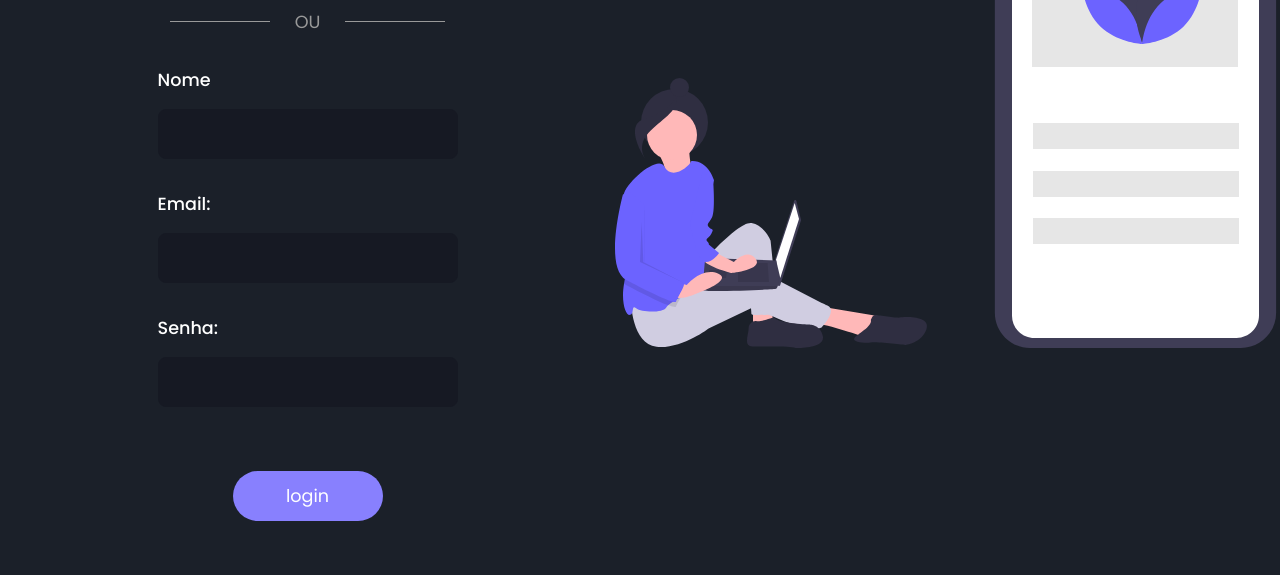
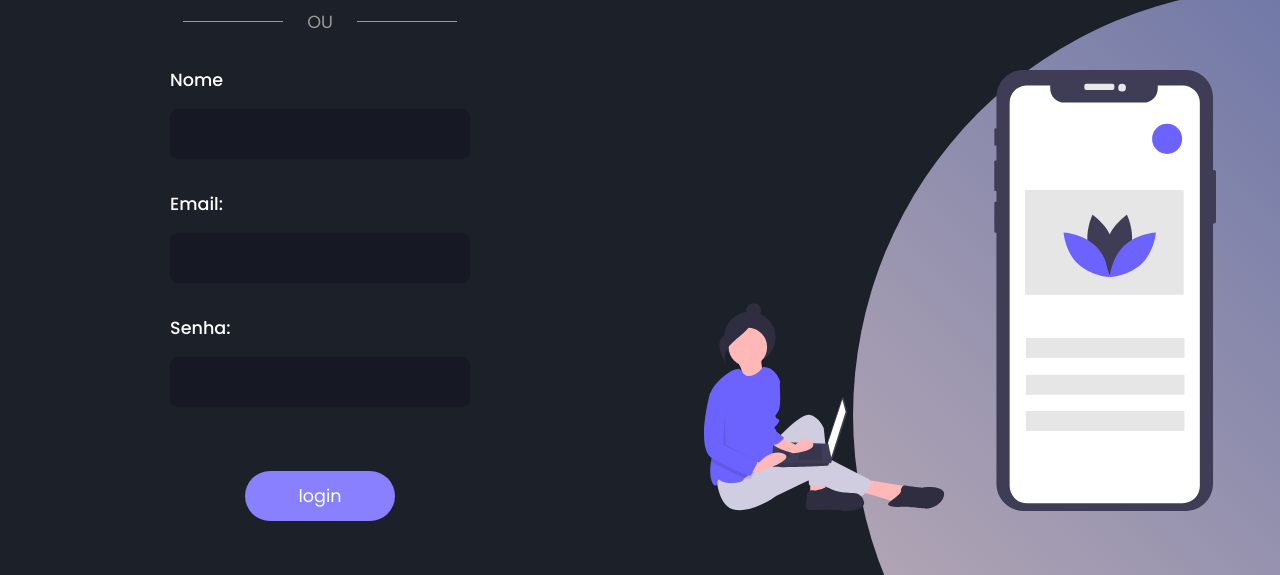
Before and after one commit to NadLuz/LayoutsResponsivos, a plain HTML site: page TelaLogin/index.html in a window 1280 px wide. Shown: the part 225-800 px from the top of the page. Drawn offline with Linux system fonts and the light colour scheme.

Commit message:
Update style.css

```diff
--- a/TelaLogin/style.css
+++ b/TelaLogin/style.css
@@ -127,3 +127,28 @@ main form input[type="submit"]{
 main form input[type="submit"]:hover{
     background: #5d57af;
 }
+
+/* Edição da imagem lateral */
+section.imagem{
+    width: 50vw;
+    display: flex;
+    align-items: flex-end;
+    justify-content: flex-end;
+    padding: 4rem;
+}
+
+section.imagem img{
+    width: 100%;
+}
+
+/* Criar o círculo atrás da imagem */
+section.imagem .circle{
+    position: absolute;
+    height: 100%;
+    width: 100%;
+    top: 0;
+    left: 0;
+    background: linear-gradient(45deg, #e8cbc0, #636fa4);
+    clip-path: circle(40% at right 80%);
+    z-index: -1;
+}
```
